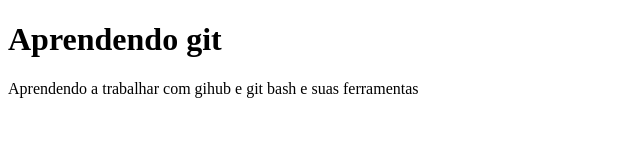
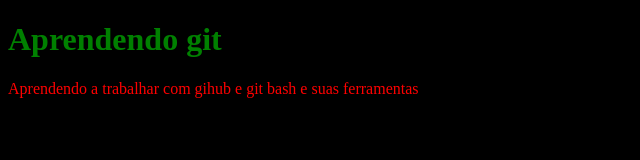
Before and after one commit to lucas125-fx/atividade-2021-05-06, a plain HTML site: page index.html in a window 1280 px wide. Shown: the whole page, without its empty margins (0-640 px from the left). Drawn offline with Linux system fonts and the light colour scheme.

Commit message:
criação da pasta assets, css, images e js e criação de folhas de estilo

```diff
--- /dev/null
+++ b/assets/css/estilo.css
@@ -0,0 +1,8 @@
+body{
+    background-color: black;
+    color:red;
+}
+
+.verde{
+    color:green;
+}
--- a/index.html
+++ b/index.html
@@ -5,9 +5,10 @@
     <meta name="viewport" content="width=device-width, initial-scale=1.0">
     <meta http-equiv="X-UA-Compatible" content="ie=edge">
     <title>Aprendendo git</title>
+    <link rel="stylesheet" href="assets/css/estilo.css">
 </head>
 <body>
-    <h1>Aprendendo git</h1>
+    <h1 class="verde">Aprendendo git</h1>
     <p>Aprendendo a trabalhar com gihub e git bash e suas ferramentas</p>
 </body>
 </html>
```
